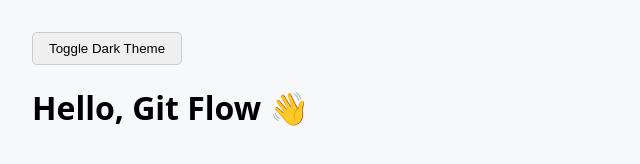
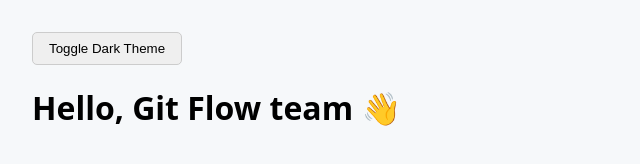
Before and after one commit to Ceteris90/web-lab, a plain HTML site: page index.html in a window 1280 px wide. Shown: the whole page, without its empty margins (0-640 px from the left). Drawn offline with Linux system fonts and the light colour scheme.

```diff
--- a/index.html
+++ b/index.html
@@ -3,12 +3,12 @@
   <head>
     <meta charset="UTF-8" />
     <meta name="viewport" content="width=device-width, initial-scale=1.0" />
-    <title>Git Flow Lab</title>
+    <title>Git Flow Lab for Beginners</title>
     <button id="theme-toggle-btn">Toggle Dark Theme</button>
     <link rel="stylesheet" href="styles.css" />
   </head>
   <body>
-    <h1>Hello, Git Flow 👋</h1>
+    <h1>Hello, Git Flow team 👋</h1>
     <script src="script.js"></script>
   </body>
 </html>
```
